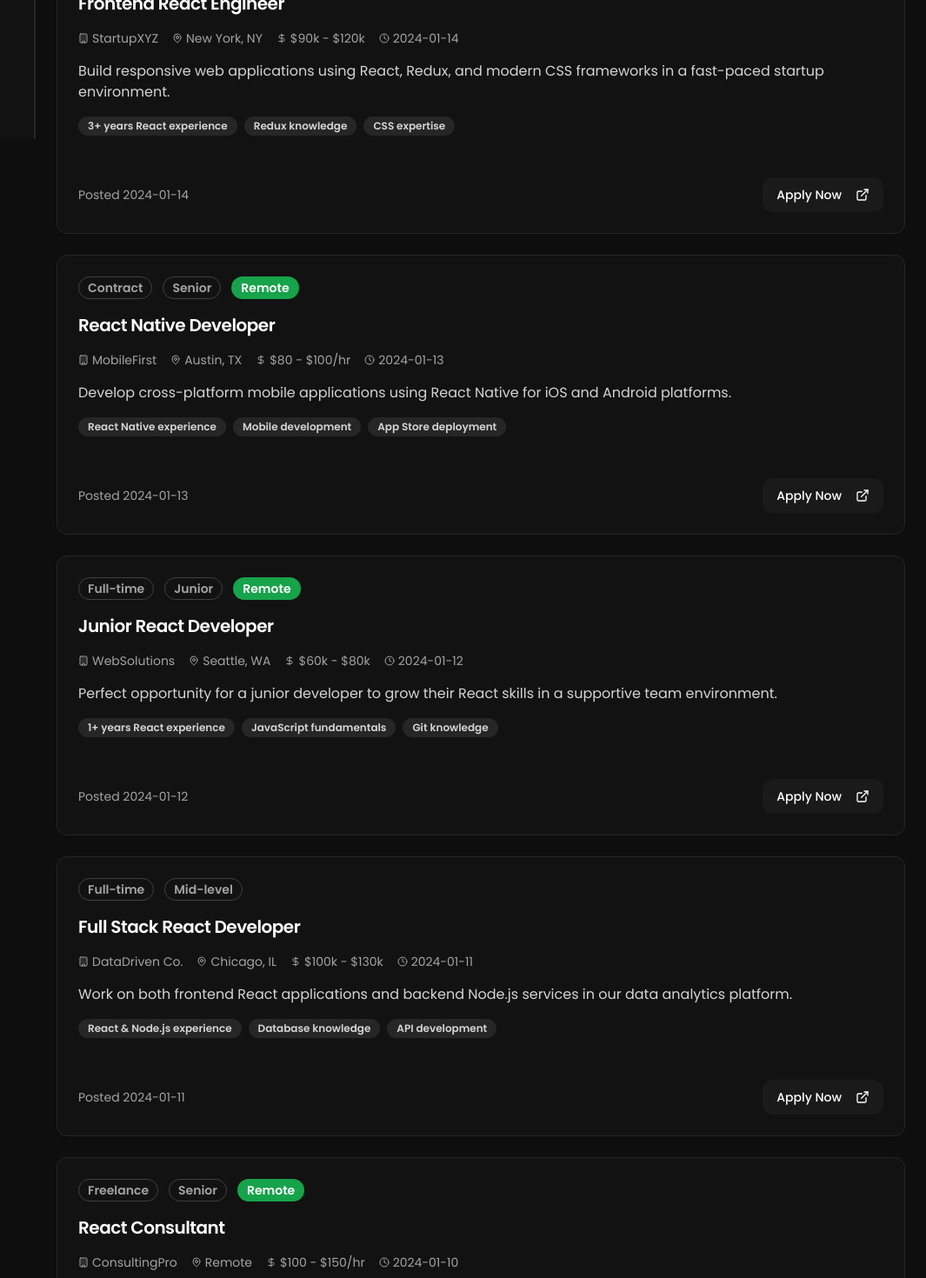
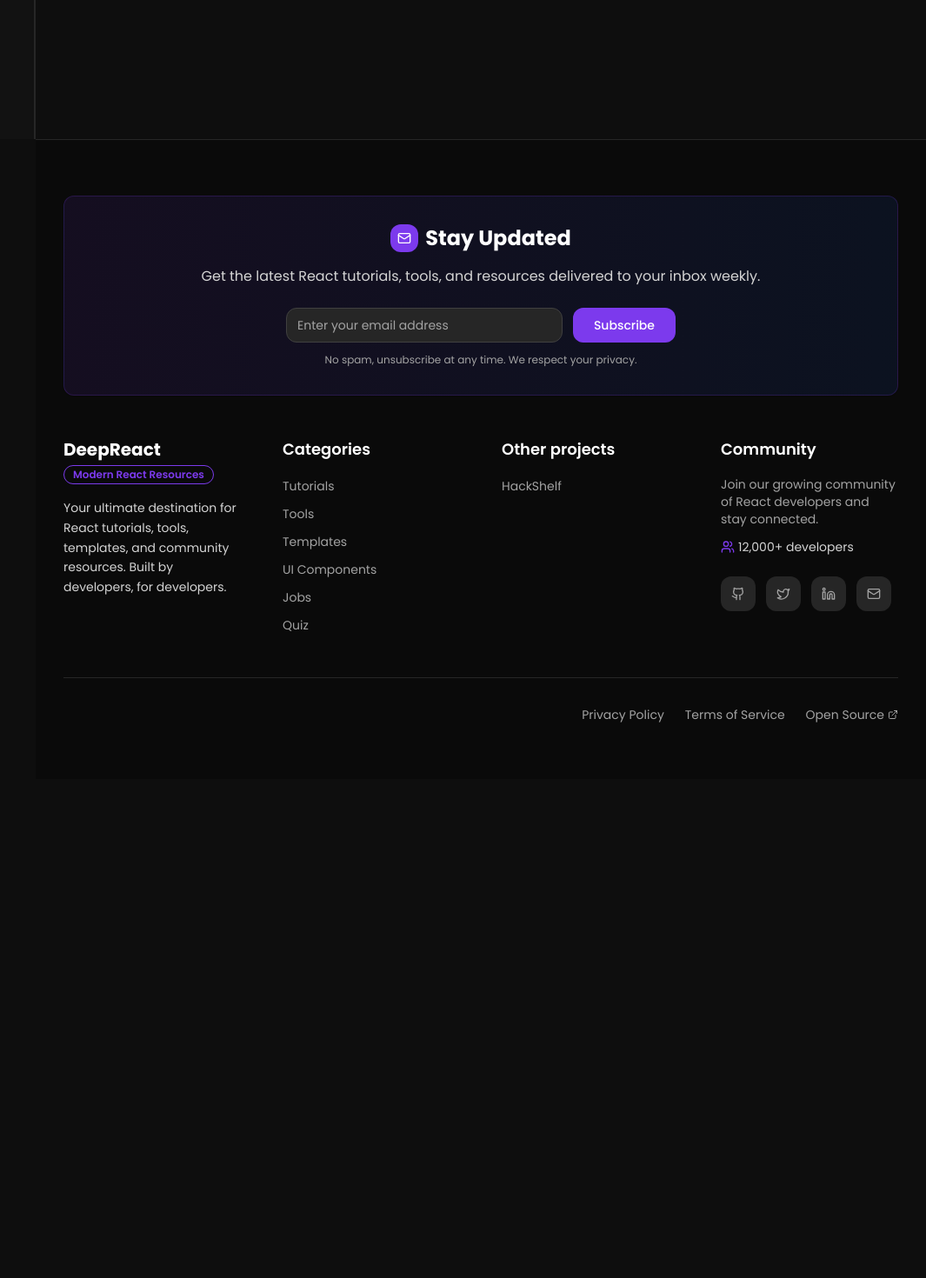
Before and after one commit to codewithfranciss/deepnext, a Next.js app: page /content/job in a window 1280 px wide. Shown: the part 640-2110 px from the top of the page at 87% size, without its empty margins (215-1280 px from the left). After the commit the page ends 1536 px from the top, so only its background shows below. Built offline with nearby package versions, Linux system fonts and the light colour scheme.

Commit message:
cleared jobs dummy data

```diff
--- a/data/jobs.ts
+++ b/data/jobs.ts
@@ -15,79 +15,7 @@ const jobs = [
       url: "https://www.glassdoor.com/Job/united-states-nextjs-jobs-SRCH_IL.0,13_IN1_KO14,20.htm",
       remote: false,
     },
-    {
-      id: 2,
-      title: "Frontend React Engineer",
-      company: "StartupXYZ",
-      location: "New York, NY",
-      type: "Full-time",
-      level: "Mid-level",
-      salary: "$90k - $120k",
-      postedAt: "2024-01-14",
-      description:
-        "Build responsive web applications using React, Redux, and modern CSS frameworks in a fast-paced startup environment.",
-      requirements: ["3+ years React experience", "Redux knowledge", "CSS expertise"],
-      url: "https://example.com/jobs/frontend-react-engineer",
-      remote: false,
-    },
-    {
-      id: 3,
-      title: "React Native Developer",
-      company: "MobileFirst",
-      location: "Austin, TX",
-      type: "Contract",
-      level: "Senior",
-      salary: "$80 - $100/hr",
-      postedAt: "2024-01-13",
-      description: "Develop cross-platform mobile applications using React Native for iOS and Android platforms.",
-      requirements: ["React Native experience", "Mobile development", "App Store deployment"],
-      url: "https://example.com/jobs/react-native-dev",
-      remote: true,
-    },
-    {
-      id: 4,
-      title: "Junior React Developer",
-      company: "WebSolutions",
-      location: "Seattle, WA",
-      type: "Full-time",
-      level: "Junior",
-      salary: "$60k - $80k",
-      postedAt: "2024-01-12",
-      description:
-        "Perfect opportunity for a junior developer to grow their React skills in a supportive team environment.",
-      requirements: ["1+ years React experience", "JavaScript fundamentals", "Git knowledge"],
-      url: "https://example.com/jobs/junior-react-dev",
-      remote: true,
-    },
-    {
-      id: 5,
-      title: "Full Stack React Developer",
-      company: "DataDriven Co.",
-      location: "Chicago, IL",
-      type: "Full-time",
-      level: "Mid-level",
-      salary: "$100k - $130k",
-      postedAt: "2024-01-11",
-      description:
-        "Work on both frontend React applications and backend Node.js services in our data analytics platform.",
-      requirements: ["React & Node.js experience", "Database knowledge", "API development"],
-      url: "https://example.com/jobs/fullstack-react-dev",
-      remote: false,
-    },
-    {
-      id: 6,
-      title: "React Consultant",
-      company: "ConsultingPro",
-      location: "Remote",
-      type: "Freelance",
-      level: "Senior",
-      salary: "$100 - $150/hr",
-      postedAt: "2024-01-10",
-      description: "Help clients modernize their applications by migrating to React and implementing best practices.",
-      requirements: ["Expert React knowledge", "Consulting experience", "Client communication"],
-      url: "https://example.com/jobs/react-consultant",
-      remote: true,
-    },
+
   ]
 
   export default jobs
```
